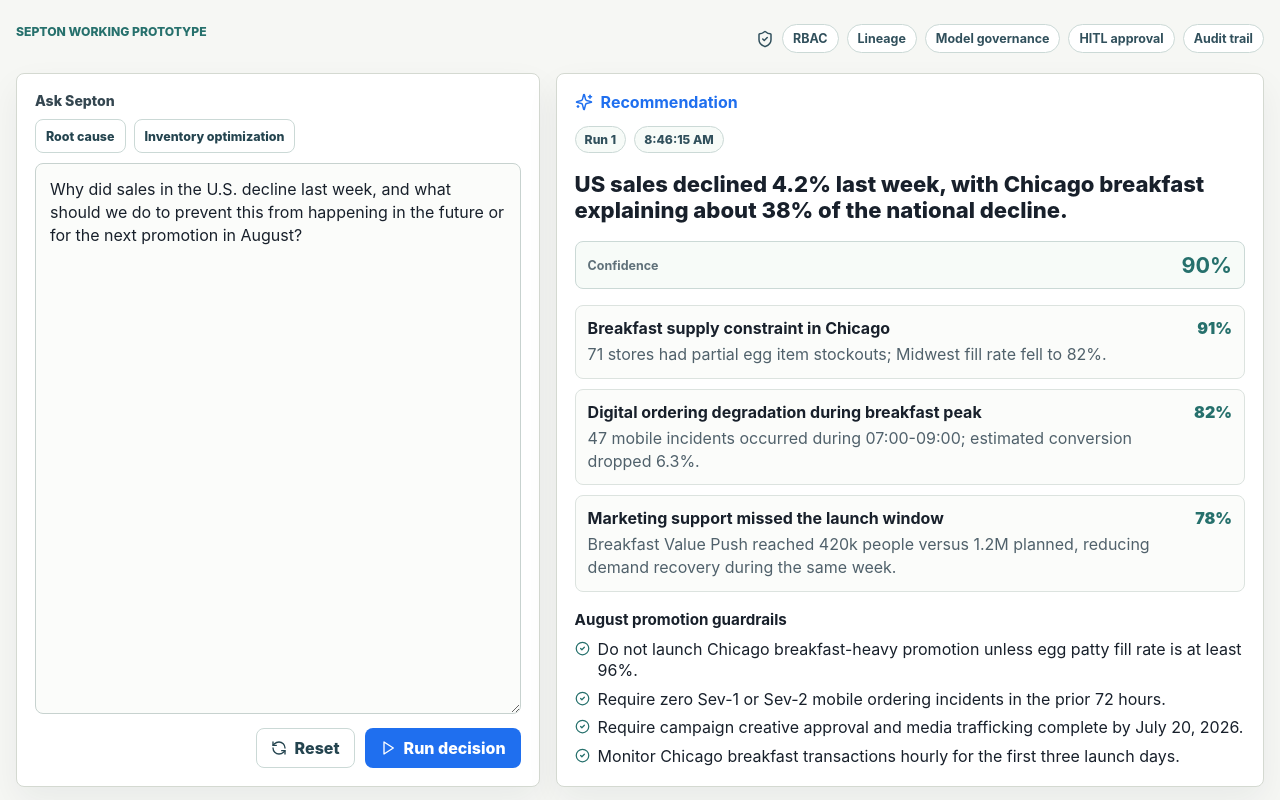
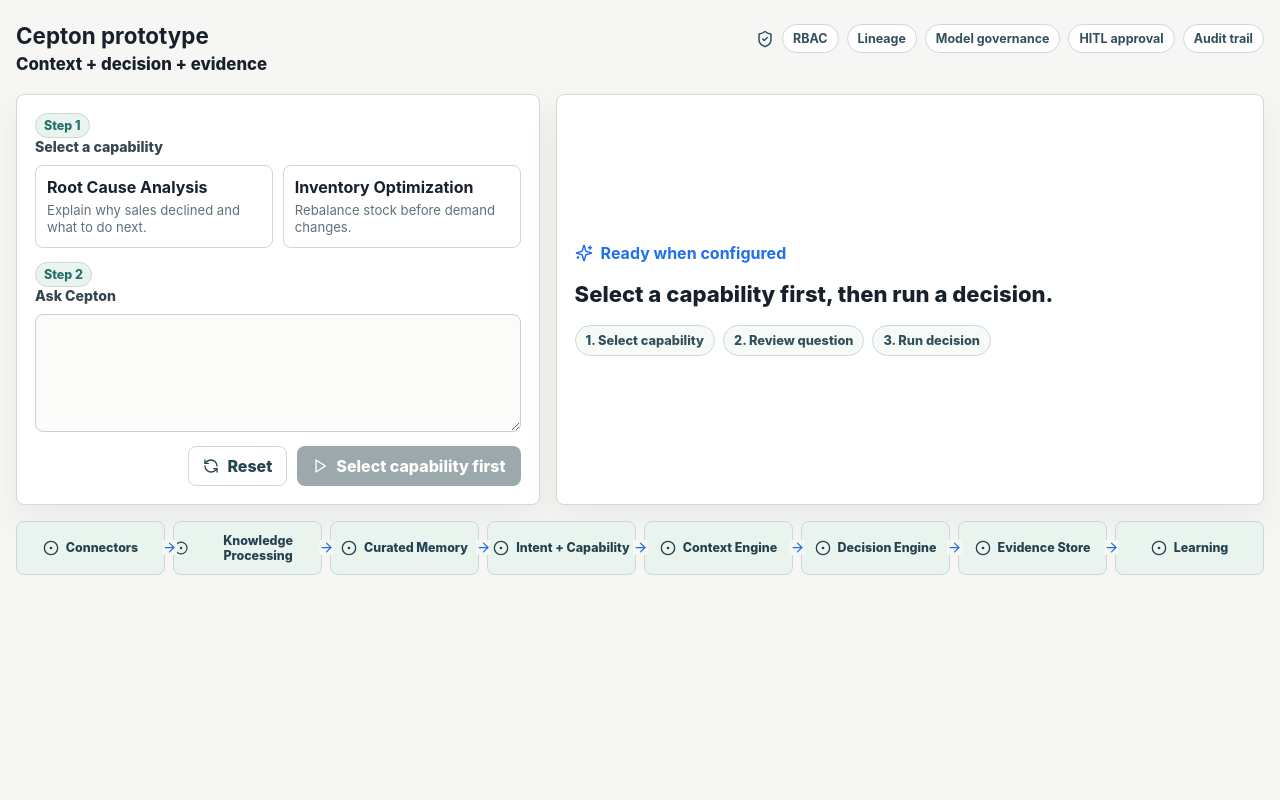
Before and after one commit to jayrajn/septonproto, a React (Vite) app in the folder apps/web/: page / in a window 1280 px wide. Shown: the top 800 px of the page. Built offline with nearby package versions, Linux system fonts and the light colour scheme.

Commit message:
Require capability selection in prototype UI

```diff
--- a/apps/web/src/ui/App.tsx
+++ b/apps/web/src/ui/App.tsx
@@ -18,7 +18,7 @@ import {
   Sparkles,
 } from "lucide-react";
 import { type ReactNode, useMemo, useState } from "react";
-import type { ContextHit, GraphPath, SeptonRun } from "../../../../packages/shared/src/domain/types";
+import type { CapabilityId, ContextHit, GraphPath, SeptonRun } from "../../../../packages/shared/src/domain/types";
 import { runSepton } from "../../../../packages/shared/src/services/septonRuntime";
 
 const defaultQuestion =
@@ -26,9 +26,19 @@ const defaultQuestion =
 const inventoryQuestion =
   "How should we optimize egg patty inventory across Chicago stores before the August promotion?";
 
-const sampleQuestions = [
-  { label: "Root cause", question: defaultQuestion },
-  { label: "Inventory optimization", question: inventoryQuestion },
+const capabilityChoices: Array<{ id: CapabilityId; label: string; description: string; question: string }> = [
+  {
+    id: "root_cause_analysis",
+    label: "Root Cause Analysis",
+    description: "Explain why sales declined and what to do next.",
+    question: defaultQuestion,
+  },
+  {
+    id: "inventory_optimization",
+    label: "Inventory Optimization",
+    description: "Rebalance stock before demand changes.",
+    question: inventoryQuestion,
+  },
 ];
 
 const pipeline = [
@@ -47,33 +57,40 @@ function formatLabel(value: string): string {
 }
 
 export function App() {
-  const [question, setQuestion] = useState(defaultQuestion);
-  const [lastQuestion, setLastQuestion] = useState(defaultQuestion);
-  const [runCount, setRunCount] = useState(1);
-  const run = useMemo(() => runSepton(lastQuestion), [lastQuestion, runCount]);
+  const [question, setQuestion] = useState("");
+  const [selectedCapabilityId, setSelectedCapabilityId] = useState<CapabilityId | null>(null);
+  const [runCount, setRunCount] = useState(0);
+  const [run, setRun] = useState<SeptonRun | null>(null);
+  const selectedCapability = useMemo(
+    () => capabilityChoices.find((capability) => capability.id === selectedCapabilityId) ?? null,
+    [selectedCapabilityId],
+  );
 
   function executeDecision() {
-    setLastQuestion(question);
+    if (!selectedCapabilityId) return;
+    setRun(runSepton(question, selectedCapabilityId));
     setRunCount((count) => count + 1);
   }
 
   function resetDecision() {
-    setQuestion(defaultQuestion);
-    setLastQuestion(defaultQuestion);
-    setRunCount((count) => count + 1);
+    setQuestion("");
+    setSelectedCapabilityId(null);
+    setRun(null);
+    setRunCount(0);
   }
 
-  function useSampleQuestion(nextQuestion: string) {
-    setQuestion(nextQuestion);
-    setLastQuestion(nextQuestion);
-    setRunCount((count) => count + 1);
+  function selectCapability(capability: (typeof capabilityChoices)[number]) {
+    setSelectedCapabilityId(capability.id);
+    setQuestion(capability.question);
+    setRun(null);
   }
 
   return (
     <main className="shell">
       <header className="topbar">
         <div>
-          <p className="eyebrow">Septon working prototype</p>
+          <h1 className="app-title">Cepton prototype</h1>
+          <p className="tagline">Context + decision + evidence</p>
         </div>
         <div className="governance">
           <ShieldCheck size={18} />
@@ -87,30 +104,39 @@ export function App() {
 
       <section className="ask-surface">
         <div className="question-box">
-          <label htmlFor="coo-question">Ask Septon</label>
-          <div className="sample-row">
-            {sampleQuestions.map((sample) => (
-              <button type="button" className="sample-button" key={sample.label} onClick={() => useSampleQuestion(sample.question)}>
-                {sample.label}
+          <div className="step-label">Step 1</div>
+          <label>Select a capability</label>
+          <div className="capability-row">
+            {capabilityChoices.map((capability) => (
+              <button
+                type="button"
+                className={selectedCapabilityId === capability.id ? "capability-button selected" : "capability-button"}
+                key={capability.id}
+                onClick={() => selectCapability(capability)}
+              >
+                <strong>{capability.label}</strong>
+                <span>{capability.description}</span>
               </button>
             ))}
           </div>
+          <div className="step-label">Step 2</div>
+          <label htmlFor="coo-question">Ask Cepton</label>
           <textarea id="coo-question" value={question} onChange={(event) => setQuestion(event.target.value)} />
           <div className="question-actions">
             <button type="button" onClick={resetDecision} className="ghost-button">
               <RefreshCcw size={16} />
               Reset
             </button>
-            <button type="button" onClick={executeDecision} className="primary-button">
+            <button type="button" onClick={executeDecision} className="primary-button" disabled={!selectedCapabilityId}>
               <Play size={16} />
-              Run decision
+              {selectedCapabilityId ? "Run decision" : "Select capability first"}
             </button>
           </div>
         </div>
-        <DecisionSummary run={run} runCount={runCount} />
+        {run ? <DecisionSummary run={run} runCount={runCount} /> : <EmptyDecisionState selectedCapability={selectedCapability?.label ?? null} />}
       </section>
 
-      <section className="pipeline-band" aria-label="Septon runtime pipeline">
+      <section className="pipeline-band" aria-label="Cepton runtime pipeline">
         {pipeline.map((item, index) => (
           <div className="pipeline-step" key={item}>
             <CircleDot size={16} />
@@ -120,6 +146,8 @@ export function App() {
         ))}
       </section>
 
+      {run && (
+        <>
           <section className="grid two">
             <ConnectorPanel run={run} />
             <IntentPanel run={run} />
@@ -134,7 +162,30 @@ export function App() {
             <EvidencePanel run={run} />
             <LearningPanel run={run} />
           </section>
+        </>
+      )}
     </main>
+  );
+}
+
+function EmptyDecisionState({ selectedCapability }: { selectedCapability: string | null }) {
+  return (
+    <section className="answer-panel empty-state">
+      <div className="panel-heading">
+        <Sparkles size={18} />
+        <h2>Ready when configured</h2>
+      </div>
+      <p className="headline">
+        {selectedCapability
+          ? `${selectedCapability} is selected. Review the question, then run the decision.`
+          : "Select a capability first, then run a decision."}
+      </p>
+      <div className="empty-steps">
+        <span>1. Select capability</span>
+        <span>2. Review question</span>
+        <span>3. Run decision</span>
+      </div>
+    </section>
   );
 }
 
--- a/apps/web/src/ui/styles.css
+++ b/apps/web/src/ui/styles.css
@@ -45,6 +45,13 @@ textarea {
   text-transform: uppercase;
 }
 
+.tagline {
+  margin: 0;
+  color: #18202b;
+  font-size: 1.05rem;
+  font-weight: 850;
+}
+
 h1,
 h2,
 h3,
@@ -57,6 +64,12 @@ h1 {
   font-size: clamp(2rem, 4.2vw, 3.7rem);
   line-height: 0.94;
   letter-spacing: 0;
+}
+
+.app-title {
+  margin: 0 0 5px;
+  font-size: 1.4rem;
+  line-height: 1.1;
 }
 
 h2 {
@@ -121,23 +134,51 @@ h3 {
   font-weight: 800;
 }
 
-.sample-row {
-  display: flex;
-  flex-wrap: wrap;
-  gap: 8px;
-  margin-bottom: 10px;
+.step-label {
+  width: fit-content;
+  border: 1px solid #cbd9d6;
+  border-radius: 999px;
+  padding: 4px 8px;
+  background: #eaf4ef;
+  color: #26706c;
+  font-size: 0.78rem;
+  font-weight: 800;
 }
 
-.sample-button {
-  min-height: 34px;
+.capability-row {
+  display: grid;
+  grid-template-columns: repeat(2, minmax(0, 1fr));
+  gap: 10px;
+  margin: 0 0 14px;
+}
+
+.capability-button {
+  display: grid;
+  gap: 5px;
+  min-height: 82px;
   border: 1px solid #cbd9d6;
   border-radius: 8px;
-  padding: 0 10px;
+  padding: 11px;
   background: #ffffff;
   color: #24444f;
   cursor: pointer;
-  font-size: 0.78rem;
-  font-weight: 800;
+  text-align: left;
+}
+
+.capability-button.selected {
+  border-color: #1f6fef;
+  background: #f4f8ff;
+  box-shadow: inset 0 0 0 1px #1f6fef;
+}
+
+.capability-button strong {
+  color: #18202b;
+}
+
+.capability-button span {
+  color: #60717a;
+  font-size: 0.82rem;
+  line-height: 1.3;
 }
 
 .question-box textarea {
@@ -178,6 +219,12 @@ h3 {
   color: #ffffff;
 }
 
+.primary-button:disabled {
+  cursor: not-allowed;
+  background: #9ba9ad;
+  color: #ffffff;
+}
+
 .ghost-button {
   border-color: #cbd9d6;
   background: #ffffff;
@@ -186,6 +233,28 @@ h3 {
 
 .answer-panel {
   padding: 18px;
+}
+
+.empty-state {
+  display: flex;
+  flex-direction: column;
+  justify-content: center;
+}
+
+.empty-steps {
+  display: flex;
+  flex-wrap: wrap;
+  gap: 8px;
+}
+
+.empty-steps span {
+  border: 1px solid #cbd9d6;
+  border-radius: 999px;
+  padding: 7px 10px;
+  background: #f7fbf8;
+  color: #31505c;
+  font-size: 0.8rem;
+  font-weight: 800;
 }
 
 .panel-heading {
--- a/packages/shared/src/services/intentRouter.ts
+++ b/packages/shared/src/services/intentRouter.ts
@@ -1,10 +1,11 @@
 import type { CapabilityId, DecisionIntent } from "../domain/types";
 import { getCapability } from "./capabilityRegistry";
 
-export function routeDecisionIntent(question: string): DecisionIntent {
+export function routeDecisionIntent(question: string, selectedCapabilityId?: CapabilityId): DecisionIntent {
   const lower = question.toLowerCase();
-  let capabilityId: CapabilityId = "root_cause_analysis";
+  let capabilityId: CapabilityId = selectedCapabilityId ?? "root_cause_analysis";
 
+  if (!selectedCapabilityId) {
     if (
       lower.includes("inventory") ||
       lower.includes("stock") ||
@@ -24,6 +25,7 @@ export function routeDecisionIntent(question: string): DecisionIntent {
     }
     if (lower.includes("forecast")) {
       capabilityId = "sales_forecast";
+    }
   }
 
   const region = lower.includes("u.s") || lower.includes("us") || lower.includes("united states") ? "US" : "US";
--- a/packages/shared/src/services/septonRuntime.ts
+++ b/packages/shared/src/services/septonRuntime.ts
@@ -1,4 +1,4 @@
-import type { SeptonRun } from "../domain/types";
+import type { CapabilityId, SeptonRun } from "../domain/types";
 import { syncEnterpriseConnectors } from "./connectors";
 import { assembleContext } from "./contextEngine";
 import { runDecisionWorkflow } from "./decisionEngine";
@@ -7,10 +7,10 @@ import { routeDecisionIntent } from "./intentRouter";
 import { buildKnowledgeBase } from "./knowledgeProcessing";
 import { learnFromEvidence } from "./learningServices";
 
-export function runSepton(question: string): SeptonRun {
+export function runSepton(question: string, selectedCapabilityId?: CapabilityId): SeptonRun {
   const { records, statuses } = syncEnterpriseConnectors();
   const knowledgeBase = buildKnowledgeBase(records);
-  const intent = routeDecisionIntent(question);
+  const intent = routeDecisionIntent(question, selectedCapabilityId);
   const contextBundle = assembleContext(intent, knowledgeBase);
   const recommendation = runDecisionWorkflow(contextBundle);
   const evidence = createEvidencePackage(contextBundle, recommendation);
```
Lines whose indentation alone changed are shown as unchanged.
